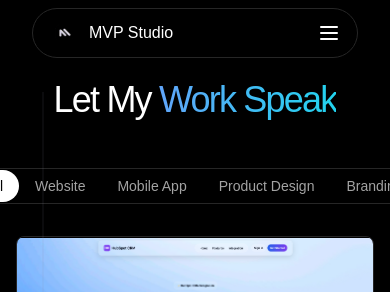
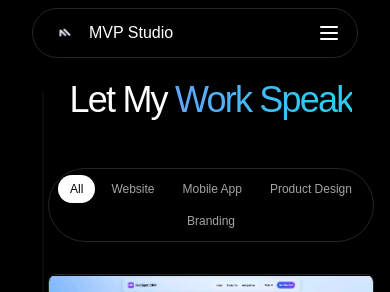
Before and after one commit to abhishekxdev/mymvp, a Next.js app: page /work in a window 390 px wide. Shown: the top 292 px of the page. Built offline with nearby package versions, Linux system fonts and the light colour scheme; what tailwindcss-intersect, tailwindcss-motion would draw is missing.

Commit message:
Fix work page tabs responsiveness and add tracing beam space

```diff
--- a/app/(marketing)/work/page.tsx
+++ b/app/(marketing)/work/page.tsx
@@ -44,21 +44,24 @@ export default function WorkPage() {
   return (
     <div className="bg-black text-white min-h-screen py-20 md:py-24">
       <TracingBeam>
-        <div className="max-w-2xl mx-auto px-4 md:px-8 text-center">
+        {/* Header Section with proper beam spacing */}
+        <div className="max-w-2xl mx-auto px-4 md:px-8 pl-12 md:pl-8 text-center">
           <h1 className="text-4xl md:text-6xl font-normal tracking-tighter text-white">
             Let My <span className="text-transparent bg-clip-text bg-gradient-to-r from-blue-400 to-cyan-400">Work Speak</span>
           </h1>
         </div>
 
-        <div className="max-w-7xl mx-auto mt-12 px-4 md:px-8">
+        {/* Tabs and Content Section with proper beam spacing */}
+        <div className="max-w-7xl mx-auto mt-12 px-4 md:px-8 pl-12 md:pl-8">
           <Tabs value={activeTab} onValueChange={setActiveTab}>
-            <div className="flex justify-center">
-              <TabsList className="bg-transparent border border-neutral-800 rounded-full p-1.5">
+            {/* Responsive Tabs List */}
+            <div className="flex justify-center mb-8">
+              <TabsList className="bg-transparent border border-neutral-800 rounded-full p-1.5 flex-wrap gap-1 h-auto">
                 {categories.map((category) => (
                   <TabsTrigger
                     key={category}
                     value={category}
-                    className="data-[state=active]:bg-white data-[state=active]:text-black text-neutral-400 rounded-full px-4 py-1.5 text-sm font-medium transition-colors"
+                    className="data-[state=active]:bg-white data-[state=active]:text-black text-neutral-400 rounded-full px-3 py-1.5 text-xs sm:text-sm font-medium transition-colors whitespace-nowrap"
                   >
                     {category}
                   </TabsTrigger>
@@ -66,17 +69,18 @@ export default function WorkPage() {
               </TabsList>
             </div>
 
+            {/* Content Grid - Responsive */}
             <TabsContent value={activeTab} className="mt-8">
-              <div className="grid grid-cols-1 gap-8 md:max-w-4xl mx-auto">
+              <div className="grid grid-cols-1 gap-6 sm:gap-8 md:max-w-4xl mx-auto">
                 {filteredProjects.map((project, index) => (
-                  <div key={index} className="rounded-lg overflow-hidden border border-neutral-800">
+                  <div key={index} className="rounded-lg overflow-hidden border border-neutral-800 hover:border-neutral-700 transition-colors duration-300">
                     <div className="relative w-full aspect-video bg-black">
                       <Image
                         src={project.src}
                         alt={project.alt}
-                        layout="fill"
-                        objectFit="contain"
-                        className="transition-transform duration-300 hover:scale-105"
+                        fill
+                        sizes="(max-width: 768px) 100vw, (max-width: 1200px) 80vw, 70vw"
+                        className="object-contain transition-transform duration-300 hover:scale-105"
                       />
                     </div>
                   </div>
@@ -85,6 +89,8 @@ export default function WorkPage() {
             </TabsContent>
           </Tabs>
         </div>
+
+        {/* Footer with proper beam spacing */}
         <Footer />
       </TracingBeam>
     </div>
```
